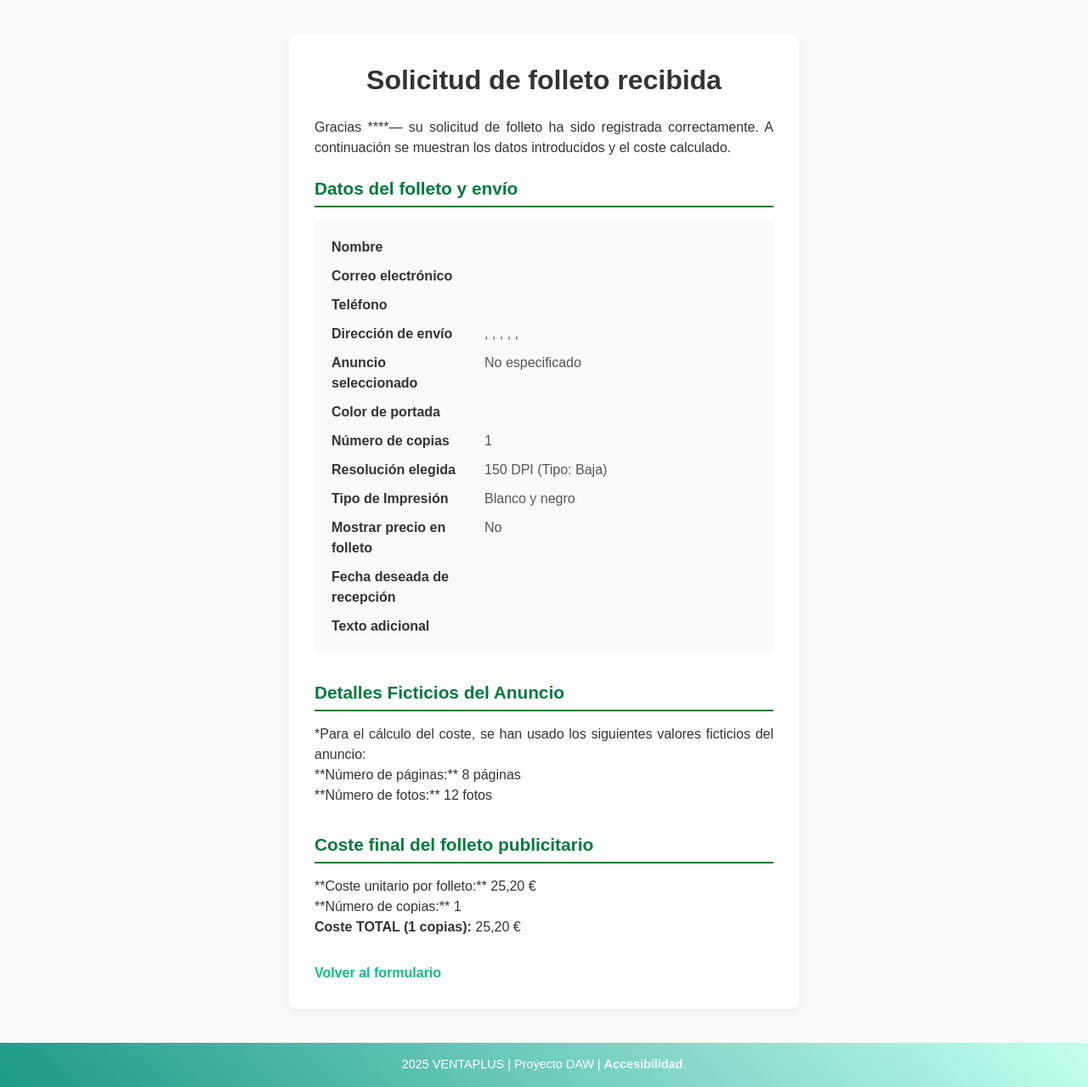
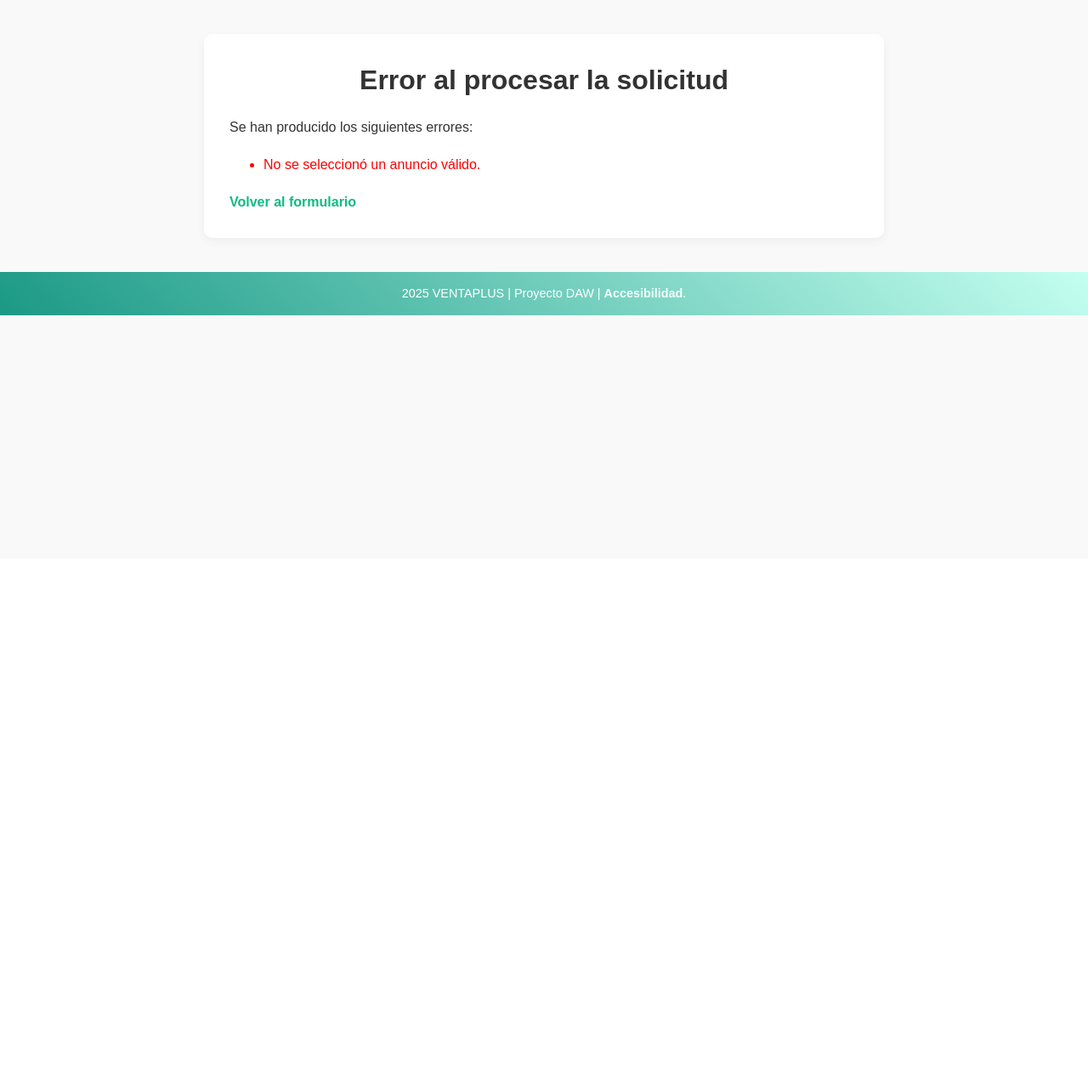
Before and after one commit to SanCam23/DAW, a PHP site: page /respuesta_solicitar_folleto.php in a window 1280 px wide. Shown: the part 143-1422 px from the top of the page at 85% size. After the commit the page ends 514 px from the top, so only its background shows below. Run offline with PHP 8.4, Linux system fonts and the light colour scheme; the visitor is signed in with stand-in values (Sample User, id 1).

Commit message:
Solicitar Folleto y Panel Visitados

```diff
--- a/Practica2/css/respuesta_solicitar_folleto.css
+++ b/Practica2/css/respuesta_solicitar_folleto.css
@@ -1,5 +1,5 @@
 main {
-    max-width: 600px;
+    max-width: 800px;
     margin: 40px auto;
     padding: 30px;
     background-color: #fff;
--- a/Practica2/respuesta_solicitar_folleto.php
+++ b/Practica2/respuesta_solicitar_folleto.php
@@ -1,4 +1,9 @@
 <?php
+session_start();
+require_once __DIR__ . '/db.php';
+require_once 'verificar_sesion.php';
+
+// 1. Recoger TODOS los datos del formulario
 $nombre = $_POST["nombre"] ?? "";
 $email = $_POST["email"] ?? "";
 $telefono = $_POST["telefono"] ?? "";
@@ -8,34 +13,32 @@
 $localidad = $_POST["localidad"] ?? "";
 $provincia = $_POST["provincia"] ?? "";
 $pais = $_POST["pais"] ?? "";
-$color_portada = $_POST["color"] ?? "";
+$color_portada = $_POST["color"] ?? "#000000";
 $copias = max(1, (int) ($_POST["copias"] ?? 1));
 $resolucion = (int) ($_POST["resolucion"] ?? 150);
-$anuncio = $_POST["anuncio"] ?? "";
-$fecha = $_POST["fecha"] ?? "";
+$id_anuncio = $_POST["anuncio"] ?? "";
+$fecha_deseada = $_POST["fecha"] ?? "";
 $impresion = $_POST["impresion_color"] ?? "bn";
-$mostrar_precio = isset($_POST["mostrar_precio"]) ? "Sí" : "No";
-$texto = $_POST["texto"] ?? "";
+$mostrar_precio_raw = isset($_POST["mostrar_precio"]) ? 1 : 0;
+$mostrar_precio_txt = ($mostrar_precio_raw == 1) ? "Sí" : "No";
+$texto_adicional = $_POST["texto"] ?? "";
 
+$direccion_completa = "$calle, $numero, $cp, $localidad, $provincia, $pais";
 
+// 2. Lógica de cálculo de costes
 $tarifas = array(
     "envio" => 10,
     "paginas" => array("p1a4" => 2.0, "p5a10" => 1.8, "p11ymas" => 1.6),
     "color" => array("bn" => 0, "color" => 0.5),
     "resol" => array("baja" => 0, "alta" => 0.2)
 );
-
-
-$paginas = 8;
-$fotos = 12;
-
+$paginas_ficticias = 8;
+$fotos_ficticias = 12;
 $resolucion_tipo = ($resolucion > 300) ? "alta" : "baja";
-
 
 function calcularCoste($pags, $fotos, $color, $resol, $t)
 {
     $costePaginas = 0;
-
     if ($pags <= 4) {
         $costePaginas = $pags * $t["paginas"]["p1a4"];
     } elseif ($pags <= 10) {
@@ -46,15 +49,82 @@
         $costePaginas += 6 * $t["paginas"]["p5a10"];
         $costePaginas += ($pags - 10) * $t["paginas"]["p11ymas"];
     }
-
     $costeColor = ($color == "color") ? $fotos * $t["color"]["color"] : 0;
     $costeResol = ($resol == "alta") ? $fotos * $t["resol"]["alta"] : 0;
-
     return $t["envio"] + $costePaginas + $costeColor + $costeResol;
 }
 
-$coste_unitario = calcularCoste($paginas, $fotos, $impresion, $resolucion_tipo, $tarifas);
+$coste_unitario = calcularCoste($paginas_ficticias, $fotos_ficticias, $impresion, $resolucion_tipo, $tarifas);
 $coste_total = $coste_unitario * $copias;
+
+// 3. Convertir fecha deseada a formato SQL (Y-m-d)
+$fecha_sql = null;
+if (preg_match("/^(\d{2})\/(\d{2})\/(\d{4})$/", $fecha_deseada, $partes)) {
+    // Formato dd/mm/yyyy -> yyyy-mm-dd
+    $fecha_sql = "{$partes[3]}-{$partes[2]}-{$partes[1]}";
+}
+
+// 4. Lógica de INSERT en la BD
+$db = conectarDB();
+$errores = [];
+$anuncio_nombre = "No especificado";
+
+if (!$db) {
+    $errores[] = "Error al conectar con la base de datos.";
+} else {
+    // Primero, obtenemos el nombre del anuncio para mostrarlo
+    if (!empty($id_anuncio)) {
+        $sql_nombre = "SELECT Titulo FROM ANUNCIOS WHERE IdAnuncio = ?";
+        $stmt_nombre = $db->prepare($sql_nombre);
+        $stmt_nombre->bind_param("i", $id_anuncio);
+        $stmt_nombre->execute();
+        $res_nombre = $stmt_nombre->get_result();
+        if ($res_nombre->num_rows > 0) {
+            $anuncio_nombre = $res_nombre->fetch_assoc()['Titulo'];
+        }
+        $stmt_nombre->close();
+    } else {
+        $errores[] = "No se seleccionó un anuncio válido.";
+    }
+
+
+    /* Insertar en la tabla SOLICITUDES */
+    $sql_insert = "INSERT INTO SOLICITUDES
+                   (Anuncio, Texto, Nombre, Email, Direccion, Telefono, Color, Copias,
+                    Resolucion, Fecha, IColor, IPrecio, Coste, FRegistro)
+                   VALUES (?, ?, ?, ?, ?, ?, ?, ?, ?, ?, ?, ?, ?, NOW())";
+
+    $stmt_insert = $db->prepare($sql_insert);
+
+    $es_color = ($impresion == "color") ? 1 : 0;
+
+    $stmt_insert->bind_param(
+        "issssssiisiid",
+        $id_anuncio,
+        $texto_adicional,
+        $nombre,
+        $email,
+        $direccion_completa,
+        $telefono,
+        $color_portada,
+        $copias,
+        $resolucion,
+        $fecha_sql,
+        $es_color,
+        $mostrar_precio_raw,
+        $coste_total
+    );
+
+    if (empty($errores) && !$stmt_insert->execute()) {
+        $errores[] = "Error al guardar la solicitud: " . $stmt_insert->error;
+    }
+
+    if ($stmt_insert) {
+        $stmt_insert->close();
+    }
+    $db->close();
+}
+
 ?>
 <!DOCTYPE html>
 <html lang="es">
@@ -62,10 +132,6 @@
 <head>
     <meta charset="UTF-8">
     <meta name="viewport" content="width=device-width, initial-scale=1.0">
-    <meta name="description" content="VENTAPLUS: portal de anuncios de venta y alquiler de viviendas. Busca tu próximo hogar fácilmente.">
-    <meta name="keywords" content="viviendas, pisos, casas, alquiler, compra, venta, inmuebles">
-    <meta name="author" content="Santino Campessi Lojo">
-    <meta name="author" content="Mario Laguna Contreras">
     <title>Respuesta Solicitud Folleto - VENTAPLUS</title>
     <?php require('estilos.php'); ?>
     <link rel="stylesheet" href="css/respuesta_solicitar_folleto.css">
@@ -76,61 +142,43 @@
     <?php
     $zona = 'privada';
     require('cabecera.php');
-    require_once 'verificar_sesion.php';
     ?>
 
     <main>
+
+        <?php if (empty($errores)): ?>
+
             <h2>Solicitud de folleto recibida</h2>
-
-        <p>Gracias **<?php echo $nombre; ?>**— su solicitud de folleto ha sido registrada correctamente. A continuación se muestran los datos
+            <p>Gracias **<?php echo htmlspecialchars($nombre); ?>**— su solicitud de folleto ha sido registrada correctamente. A continuación se muestran los datos
                 introducidos y el coste calculado.</p>
 
             <section aria-labelledby="datos-titulo">
                 <h3 id="datos-titulo">Datos del folleto y envío</h3>
                 <dl>
                     <dt>Nombre</dt>
-                <dd><?php echo $nombre; ?></dd>
-
+                    <dd><?php echo htmlspecialchars($nombre); ?></dd>
                     <dt>Correo electrónico</dt>
-                <dd><?php echo $email; ?></dd>
-
+                    <dd><?php echo htmlspecialchars($email); ?></dd>
                     <dt>Teléfono</dt>
-                <dd><?php echo $telefono; ?></dd>
-
+                    <dd><?php echo htmlspecialchars($telefono); ?></dd>
                     <dt>Dirección de envío</dt>
-                <dd><?php echo "$calle, $numero, $cp, $localidad, $provincia, $pais"; ?></dd>
-
+                    <dd><?php echo htmlspecialchars($direccion_completa); ?></dd>
                     <dt>Anuncio seleccionado</dt>
-                <dd>
-                    <?php
-                    $anuncio_nombre = "No especificado";
-                    if ($anuncio == "1") $anuncio_nombre = "Vivienda en Madrid (ID: 1)";
-                    elseif ($anuncio == "2") $anuncio_nombre = "Piso en Barcelona (ID: 2)";
-                    elseif ($anuncio == "3") $anuncio_nombre = "Casa en Sevilla (ID: 3)";
-                    echo $anuncio_nombre;
-                    ?>
-                </dd>
-
+                    <dd><?php echo htmlspecialchars($anuncio_nombre); ?> (ID: <?php echo $id_anuncio; ?>)</dd>
                     <dt>Color de portada</dt>
-                <dd><?php echo $color_portada; ?></dd>
-
+                    <dd><?php echo htmlspecialchars($color_portada); ?></dd>
                     <dt>Número de copias</dt>
                     <dd><?php echo $copias; ?></dd>
-
                     <dt>Resolución elegida</dt>
                     <dd><?php echo $resolucion; ?> DPI (Tipo: <?php echo $resolucion_tipo == "alta" ? "Alta" : "Baja"; ?>)</dd>
-
                     <dt>Tipo de Impresión</dt>
                     <dd><?php echo ($impresion == "color") ? "Color" : "Blanco y negro"; ?></dd>
-
                     <dt>Mostrar precio en folleto</dt>
-                <dd><?php echo $mostrar_precio; ?></dd>
-
+                    <dd><?php echo $mostrar_precio_txt; ?></dd>
                     <dt>Fecha deseada de recepción</dt>
-                <dd><?php echo $fecha; ?></dd>
-
+                    <dd><?php echo htmlspecialchars($fecha_deseada); ?></dd>
                     <dt>Texto adicional</dt>
-                <dd><?php echo nl2br($texto); ?></dd>
+                    <dd><?php echo nl2br(htmlspecialchars($texto_adicional)); ?></dd>
                 </dl>
             </section>
 
@@ -138,8 +186,8 @@
                 <h3 id="ficticios-titulo">Detalles Ficticios del Anuncio</h3>
                 <p>
                     *Para el cálculo del coste, se han usado los siguientes valores ficticios del anuncio:<br>
-                **Número de páginas:** <?php echo $paginas; ?> páginas<br>
-                **Número de fotos:** <?php echo $fotos; ?> fotos
+                    **Número de páginas:** <?php echo $paginas_ficticias; ?> páginas<br>
+                    **Número de fotos:** <?php echo $fotos_ficticias; ?> fotos
                 </p>
             </section>
 
@@ -152,6 +200,16 @@
                 </p>
             </section>
 
+        <?php else: ?>
+            <h2>Error al procesar la solicitud</h2>
+            <p>Se han producido los siguientes errores:</p>
+            <ul style="color: red; margin: 20px 40px;">
+                <?php foreach ($errores as $error): ?>
+                    <li><?php echo $error; ?></li>
+                <?php endforeach; ?>
+            </ul>
+        <?php endif; ?>
+
         <a href="solicitar_folleto.php" class="volver-formulario">Volver al formulario</a>
     </main>
 
```
Also changed, not shown: Practica2/panel_visitados.php (+62 -22 lines), Practica2/solicitar_folleto.php (+46 -33 lines). Lines whose indentation alone changed are shown as unchanged.
